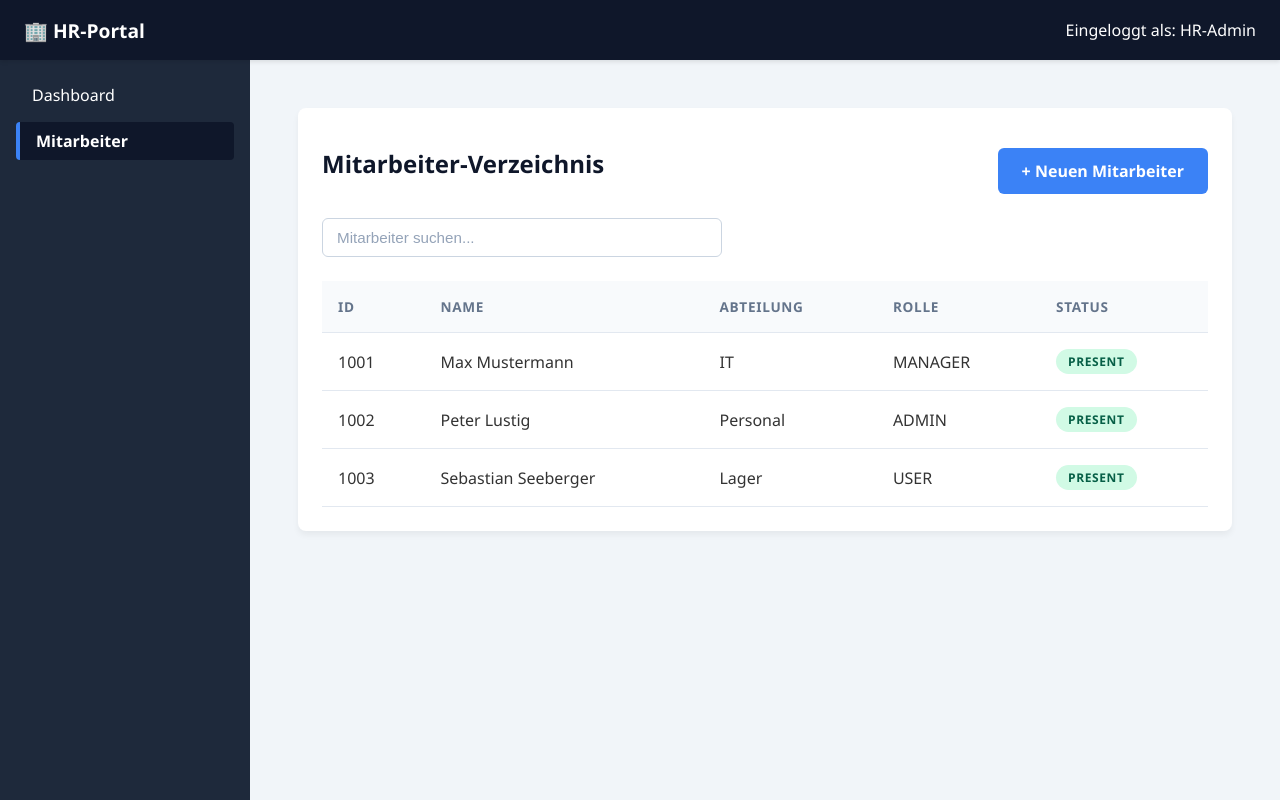
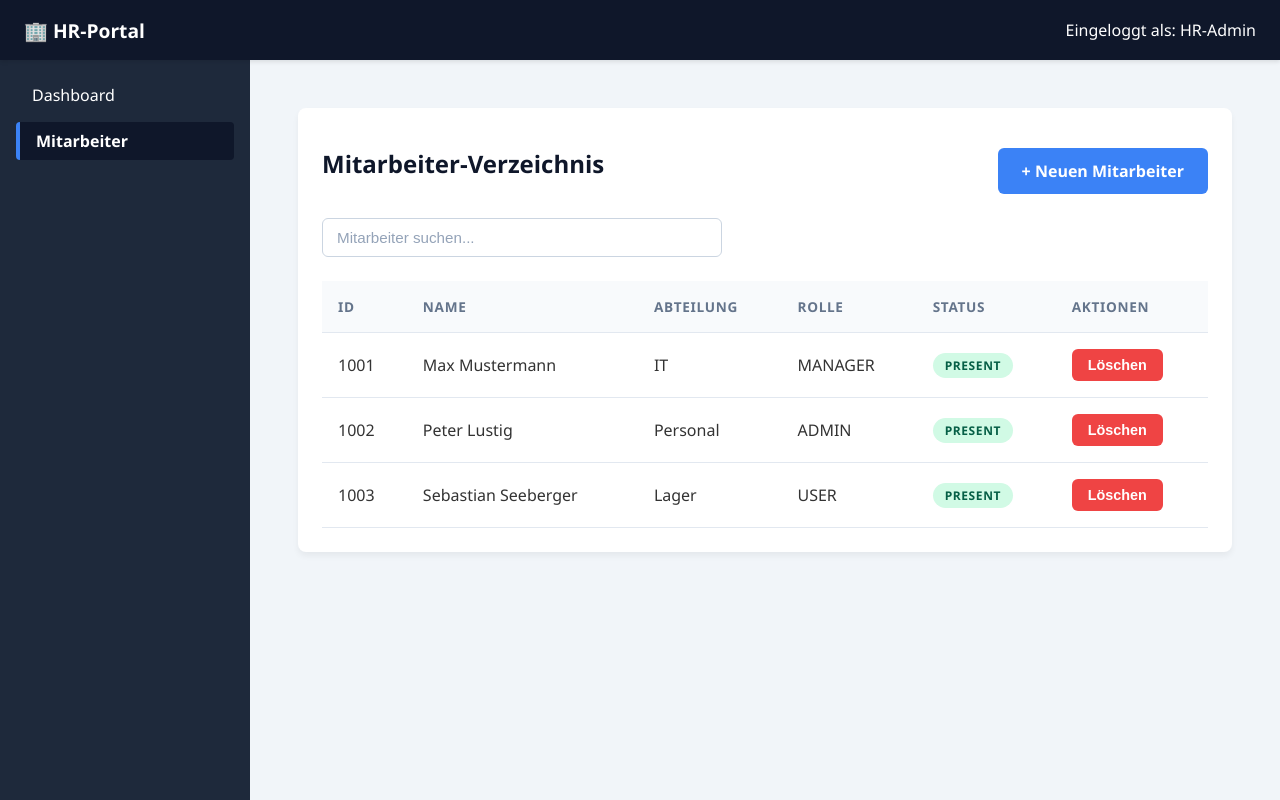
Before and after one commit to Matthias146/HR-Portal, an Angular app: page /employees in a window 1280 px wide. Built offline with nearby package versions, Linux system fonts and the light colour scheme.

Commit message:
feat(employees): add delete functionality with confirmation dialog

```diff
--- a/src/app/features/employees/employee-service.ts
+++ b/src/app/features/employees/employee-service.ts
@@ -45,4 +45,8 @@ export class EmployeeService {
     };
     this.employeeList.update((currentList) => [...currentList, employeeToSave]);
   }
+
+  deleteEmployee(id: number) {
+    this.employeeList.update((currentList) => currentList.filter((employee) => employee.id !== id));
+  }
 }
--- a/src/app/features/employees/employees.html
+++ b/src/app/features/employees/employees.html
@@ -19,6 +19,7 @@
         <th>Abteilung</th>
         <th>Rolle</th>
         <th>Status</th>
+        <th>Aktionen</th>
       </tr>
     </thead>
 
@@ -32,6 +33,14 @@
           <td>{{ employee.department }}</td>
           <td>{{ employee.role }}</td>
           <td><app-status-badge [status]="employee.status" /></td>
+          <td>
+            <button
+              class="btn-danger"
+              (click)="deleteEmployee(employee.id, employee.firstName + ' ' + employee.lastName)"
+            >
+              Löschen
+            </button>
+          </td>
         </tr>
       } @empty {
         <tr>
--- a/src/app/features/employees/employees.ts
+++ b/src/app/features/employees/employees.ts
@@ -31,4 +31,12 @@ export class Employees {
       );
     });
   });
+
+  deleteEmployee(id: number, name: string) {
+    const confirmed = confirm(`Möchtest du ${name} wirklich löschen?`);
+
+    if (confirmed) {
+      this.employeeService.deleteEmployee(id);
+    }
+  }
 }
--- a/src/styles.scss
+++ b/src/styles.scss
@@ -49,3 +49,19 @@ body {
     color: #f1f5f9;
   }
 }
+
+.btn-danger {
+  padding: 8px 16px;
+  background-color: #ef4444;
+  color: white;
+  border: none;
+  border-radius: 6px;
+  font-size: 0.9rem;
+  font-weight: 600;
+  cursor: pointer;
+  transition: background-color 0.2s;
+
+  &:hover {
+    background-color: #dc2626;
+  }
+}
```
